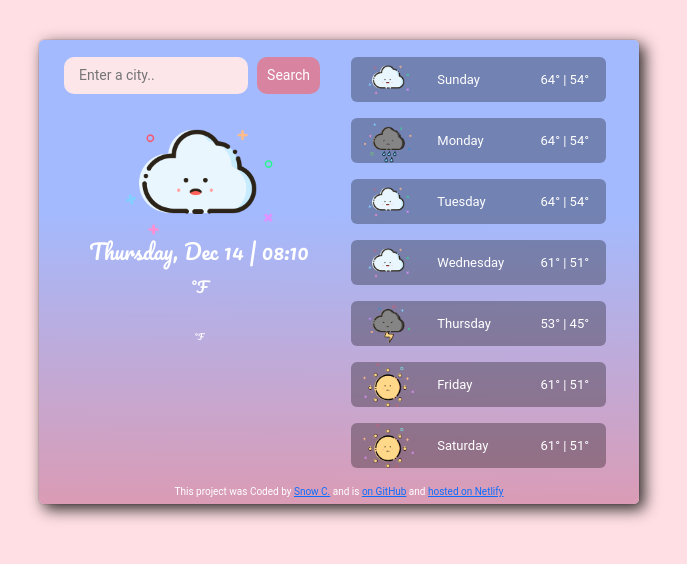
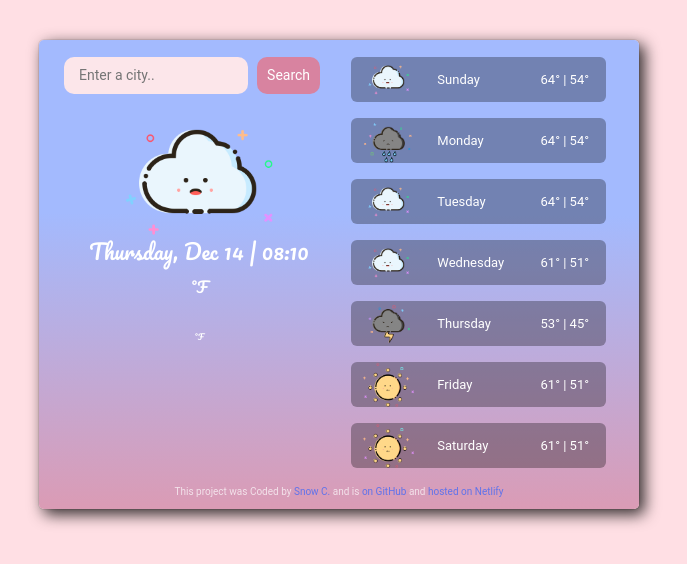
Before and after one commit to monoaii/weather-project, a plain HTML site: page index.html in a window 1280 px wide. Shown: the whole page, without its empty margins (301-988 px from the left). Drawn offline with nearby package versions, Linux system fonts and the light colour scheme; no server answers.

Commit message:
update footer

```diff
--- a/index.html
+++ b/index.html
@@ -181,8 +181,18 @@
         </div>
 
         <footer>
-          <div class="coder">This project was Coded by <a href="https://github.com/monoaii">Snow C.</a>  and is <a href="https://github.com/monoaii/weather-project">on GitHub</a> and <a href="https://snow-weather-app-project.netlify.app/">hosted on Netlify</a> </div>
-
+          This project was Coded by
+            <a href="https://github.com/monoaii" target="_blank">
+              Snow C.
+            </a>
+            and is
+            <a href="https://github.com/monoaii/weather-project" target="_blank">
+            on GitHub
+            </a>
+            and
+            <a href="https://snow-weather-app-project.netlify.app/" target="_blank">
+            hosted on Netlify
+            </a>
         </footer>
 
       </div>
--- a/src/styles.css
+++ b/src/styles.css
@@ -138,15 +138,14 @@ body {
   font-size: 13px;
 }
 
-.coder {
+footer {
+  text-align: center;
   font-size: 10px;
-  text-align: center;
-  color: white;
-  margin-bottom: 5px;
+  color: rgba(255, 255, 255, 0.7);
+  padding-bottom: 10px;
 }
 
-/* .contact-detail {
-  font-size: 12px;
-  text-align: center;
-  color: white;
-} */
+a {
+  color: rgba(45, 97, 255, 0.7);
+  text-decoration: none;
+}
```
